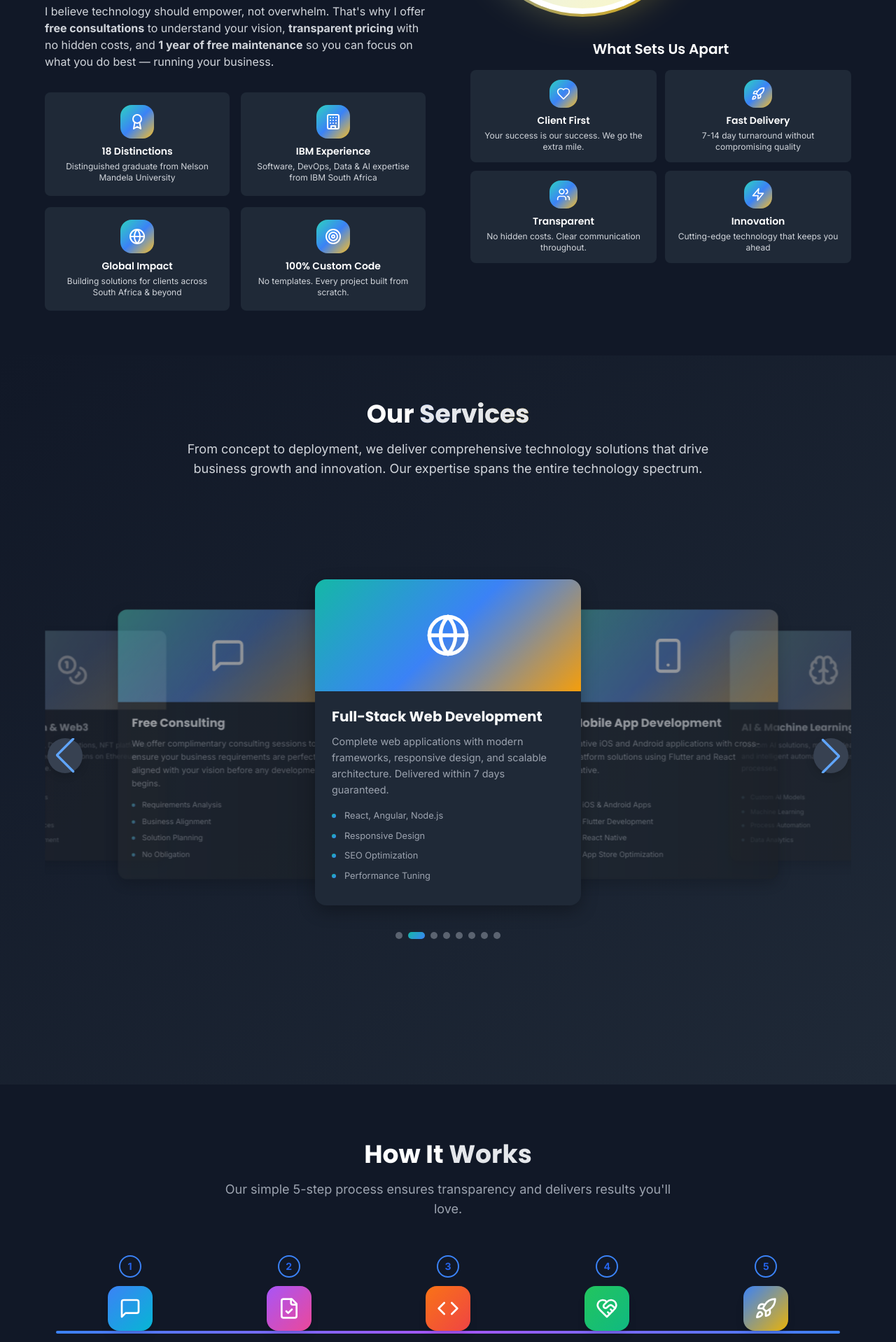
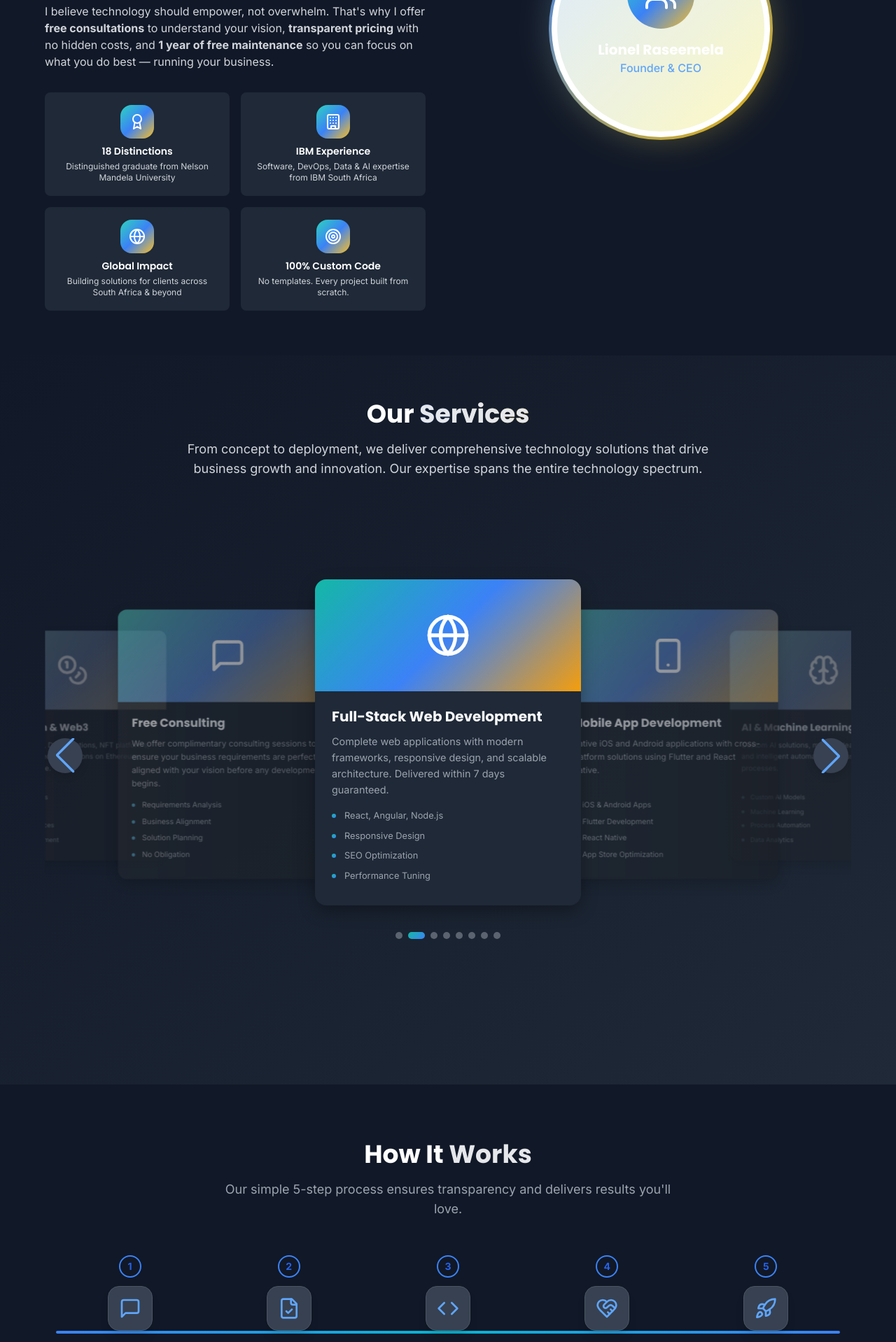
Before and after one commit to DynastyTech/business, a React (Create React App) app in the folder client/: page / in a window 1280 px wide. Shown: the part 1480-3398 px from the top of the page at 70% size. Built offline with nearby package versions, Linux system fonts and the light colour scheme.

Commit message:
Update How It Works icons to match hero style, remove What Sets Us Apart section

```diff
--- a/client/src/components/About.js
+++ b/client/src/components/About.js
@@ -1,7 +1,7 @@
 import React from 'react';
 import { motion } from 'framer-motion';
 import { useInView } from 'react-intersection-observer';
-import { Award, Building, Globe, Target, Users, Zap, Heart, Rocket } from 'lucide-react';
+import { Award, Building, Globe, Target, Users } from 'lucide-react';
 import { useNavigate } from 'react-router-dom';
 
 const About = () => {
@@ -50,29 +50,6 @@ const About = () => {
       icon: Target,
       title: "100% Custom Code",
       description: "No templates. Every project built from scratch."
-    }
-  ];
-
-  const values = [
-    {
-      icon: Heart,
-      title: "Client First",
-      description: "Your success is our success. We go the extra mile."
-    },
-    {
-      icon: Rocket,
-      title: "Fast Delivery",
-      description: "7-14 day turnaround without compromising quality"
-    },
-    {
-      icon: Users,
-      title: "Transparent",
-      description: "No hidden costs. Clear communication throughout."
-    },
-    {
-      icon: Zap,
-      title: "Innovation",
-      description: "Cutting-edge technology that keeps you ahead"
     }
   ];
 
@@ -154,8 +131,8 @@ const About = () => {
             </motion.div>
           </motion.div>
 
-          {/* Right Column - Image and Values */}
-          <motion.div variants={itemVariants} className="space-y-8">
+          {/* Right Column - Profile Image */}
+          <motion.div variants={itemVariants} className="flex items-center justify-center">
             {/* Profile Image */}
             <motion.div
               initial={{ opacity: 0, scale: 0.8 }}
@@ -188,39 +165,6 @@ const About = () => {
                 </div>
               </motion.button>
             </motion.div>
-
-            {/* Company Values */}
-            <motion.div
-              initial={{ opacity: 0, y: 20 }}
-              animate={inView ? { opacity: 1, y: 0 } : { opacity: 0, y: 20 }}
-              transition={{ duration: 0.6, delay: 0.8 }}
-              className="space-y-4"
-            >
-              <h3 className="text-xl font-semibold text-secondary-800 dark:text-white text-center">
-                What Sets Us Apart
-              </h3>
-              <div className="grid grid-cols-2 gap-3">
-                {values.map((value, index) => (
-                  <motion.div
-                    key={value.title}
-                    initial={{ opacity: 0, scale: 0.9 }}
-                    animate={inView ? { opacity: 1, scale: 1 } : { opacity: 0, scale: 0.9 }}
-                    transition={{ duration: 0.4, delay: 1.0 + index * 0.1 }}
-                    className="p-3 rounded-lg bg-secondary-50 dark:bg-gray-800 card-hover-enhanced text-center"
-                  >
-                    <div className="w-10 h-10 icon-gradient-box mx-auto mb-2">
-                      <value.icon className="w-5 h-5 text-white" />
-                    </div>
-                    <h4 className="font-semibold text-secondary-800 dark:text-white text-sm mb-1">
-                      {value.title}
-                    </h4>
-                    <p className="text-xs text-secondary-600 dark:text-gray-300">
-                      {value.description}
-                    </p>
-                  </motion.div>
-                ))}
-              </div>
-            </motion.div>
           </motion.div>
         </motion.div>
       </div>
--- a/client/src/components/HowItWorks.js
+++ b/client/src/components/HowItWorks.js
@@ -14,31 +14,26 @@ const HowItWorks = () => {
       icon: MessageSquare,
       title: "Free Consultation",
       description: "We discuss your vision, requirements, and goals. No obligation, just honest advice.",
-      color: "from-blue-500 to-cyan-500"
     },
     {
       icon: FileCheck,
       title: "Agreement & 50% Deposit",
       description: "Once we're aligned, you pay 50% to kick off the project. Clear scope, no surprises.",
-      color: "from-purple-500 to-pink-500"
     },
     {
       icon: Code,
       title: "Development",
       description: "We build your solution with 100% custom code. Regular updates keep you informed.",
-      color: "from-orange-500 to-red-500"
     },
     {
       icon: HeartHandshake,
       title: "Review & Refine",
       description: "You review the work, we make adjustments until you're completely satisfied.",
-      color: "from-green-500 to-emerald-500"
     },
     {
       icon: Rocket,
       title: "Launch & Support",
       description: "We launch your project and provide 1 year of free maintenance and support.",
-      color: "from-primary-500 to-accent-500"
     }
   ];
 
@@ -63,7 +58,7 @@ const HowItWorks = () => {
         {/* Desktop Timeline */}
         <div className="hidden lg:block relative">
           {/* Connection Line */}
-          <div className="absolute top-24 left-0 right-0 h-1 bg-gradient-to-r from-blue-500 via-purple-500 via-orange-500 via-green-500 to-primary-500 rounded-full"></div>
+          <div className="absolute top-24 left-0 right-0 h-1 bg-gradient-to-r from-primary-500 via-cyan-500 to-primary-500 rounded-full"></div>
 
           <div className="grid grid-cols-5 gap-4">
             {steps.map((step, index) => (
@@ -80,8 +75,8 @@ const HowItWorks = () => {
                 </div>
 
                 {/* Icon */}
-                <div className={`w-16 h-16 mx-auto mb-4 mt-8 rounded-2xl bg-gradient-to-br ${step.color} flex items-center justify-center shadow-lg`}>
-                  <step.icon className="w-8 h-8 text-white" />
+                <div className="w-16 h-16 mx-auto mb-4 mt-8 rounded-2xl bg-gray-800 dark:bg-gray-700 flex items-center justify-center shadow-lg border border-gray-700 dark:border-gray-600">
+                  <step.icon className="w-8 h-8 text-primary-400" />
                 </div>
 
                 {/* Content */}
@@ -108,8 +103,8 @@ const HowItWorks = () => {
             >
               {/* Step indicator */}
               <div className="flex flex-col items-center">
-                <div className={`w-12 h-12 rounded-xl bg-gradient-to-br ${step.color} flex items-center justify-center shadow-lg flex-shrink-0`}>
-                  <step.icon className="w-6 h-6 text-white" />
+                <div className="w-12 h-12 rounded-xl bg-gray-800 dark:bg-gray-700 flex items-center justify-center shadow-lg flex-shrink-0 border border-gray-700 dark:border-gray-600">
+                  <step.icon className="w-6 h-6 text-primary-400" />
                 </div>
                 {index < steps.length - 1 && (
                   <div className="w-0.5 h-16 bg-gray-200 dark:bg-gray-700 mt-2"></div>
```
